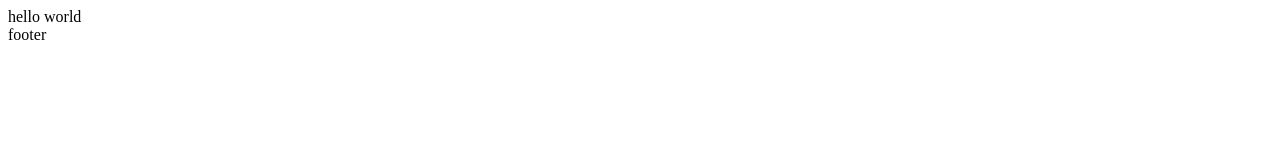
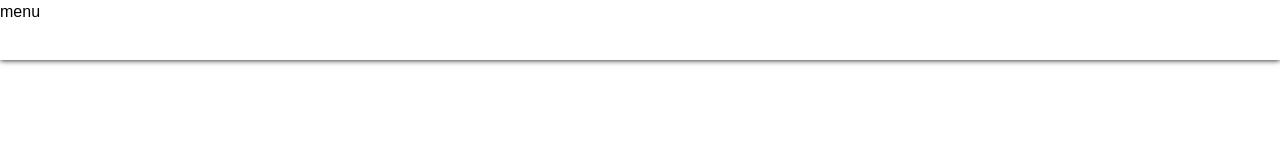
Before and after one commit to divcraft/divcraft-website, a Gatsby site: page / in a window 1280 px wide. Built offline with nearby package versions, Linux system fonts and the light colour scheme; Gatsby itself is replaced by a stand-in of ours.

Commit message:
add global styles

```diff
--- a/package.json
+++ b/package.json
@@ -21,7 +21,8 @@
     "react": "^17.0.1",
     "react-dom": "^17.0.1",
     "react-helmet": "^6.1.0",
-    "styled-components": "^5.3.0"
+    "styled-components": "^5.3.0",
+    "styled-normalize": "^8.0.7"
   },
   "devDependencies": {
     "eslint": "^7.32.0",
--- a/src/components/Menu/index.js
+++ b/src/components/Menu/index.js
@@ -1,8 +1,6 @@
 import React from 'react';
 import { MenuContainer } from './style';
 
-const Menu = () => (
-      <MenuContainer />
-    )
+const Menu = () => <MenuContainer>menu</MenuContainer>;
 
 export default Menu;
--- a/src/components/Menu/style.js
+++ b/src/components/Menu/style.js
@@ -4,4 +4,7 @@ export const MenuContainer = styled.div`
   position: fixed;
   z-index: 1;
   box-shadow: 0 0 6px;
+  height: 60px;
+  width: 100%;
+  background-color: white;
 `;
--- a/src/layouts/index.js
+++ b/src/layouts/index.js
@@ -1,23 +1,22 @@
 import { Menu } from 'components';
 import PropTypes from 'prop-types';
 import React from 'react';
+import { ThemeProvider } from 'styled-components';
+import { GlobalStyle, theme } from 'utils';
 
-const MainLayout = ({children}) => (
-      <>
-      <header>
-         <Menu />
-      </header>
-      <main>
-         {children}
-      </main>
-      <footer>
-         footer
-      </footer>
-         </>
-    )
+const MainLayout = ({ children }) => (
+  <ThemeProvider theme={theme}>
+    <GlobalStyle />
+    <header>
+      <Menu />
+    </header>
+    <main>{children}</main>
+    <footer>footer</footer>
+  </ThemeProvider>
+);
 
 MainLayout.propTypes = {
-   children: PropTypes.instanceOf(Object),
-}
+  children: PropTypes.instanceOf(Object),
+};
 
 export default MainLayout;
--- /dev/null
+++ b/src/utils/globalStyles.js
@@ -0,0 +1,24 @@
+import { createGlobalStyle } from 'styled-components';
+import { normalize } from 'styled-normalize';
+
+export const GlobalStyle = createGlobalStyle`
+   ${normalize}
+   body {
+      font-family: 'Poppins', sans-serif;
+   };
+   * {
+      box-sizing: border-box;
+      line-height: 1.5;
+   }
+`;
+
+export const theme = {
+  colors: {
+    gray: {
+      dark: '#707070',
+      light: '#545454',
+    },
+    blue: '#356A8C',
+    yellow: '#FFDD00',
+  },
+};
--- /dev/null
+++ b/src/utils/index.js
@@ -0,0 +1 @@
+export * from './globalStyles';
```
Also changed, not shown: 1 other file.
